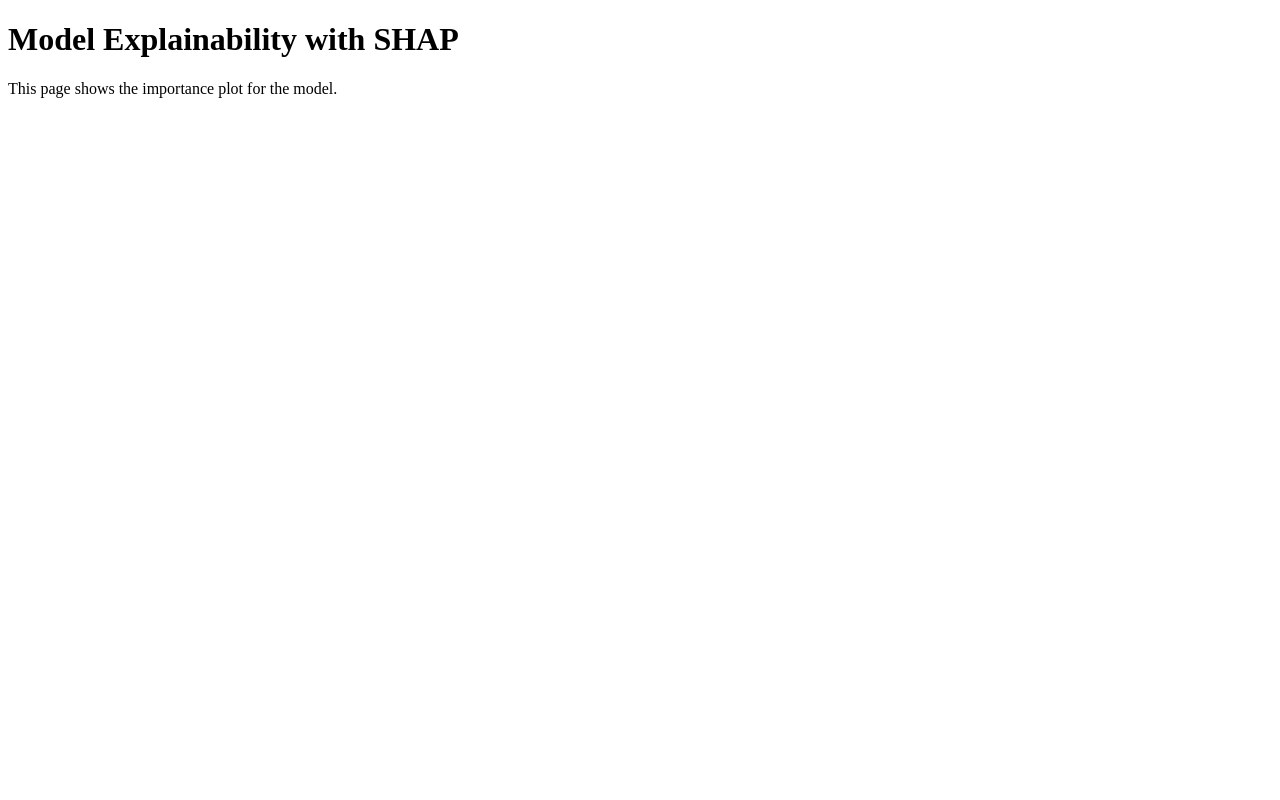
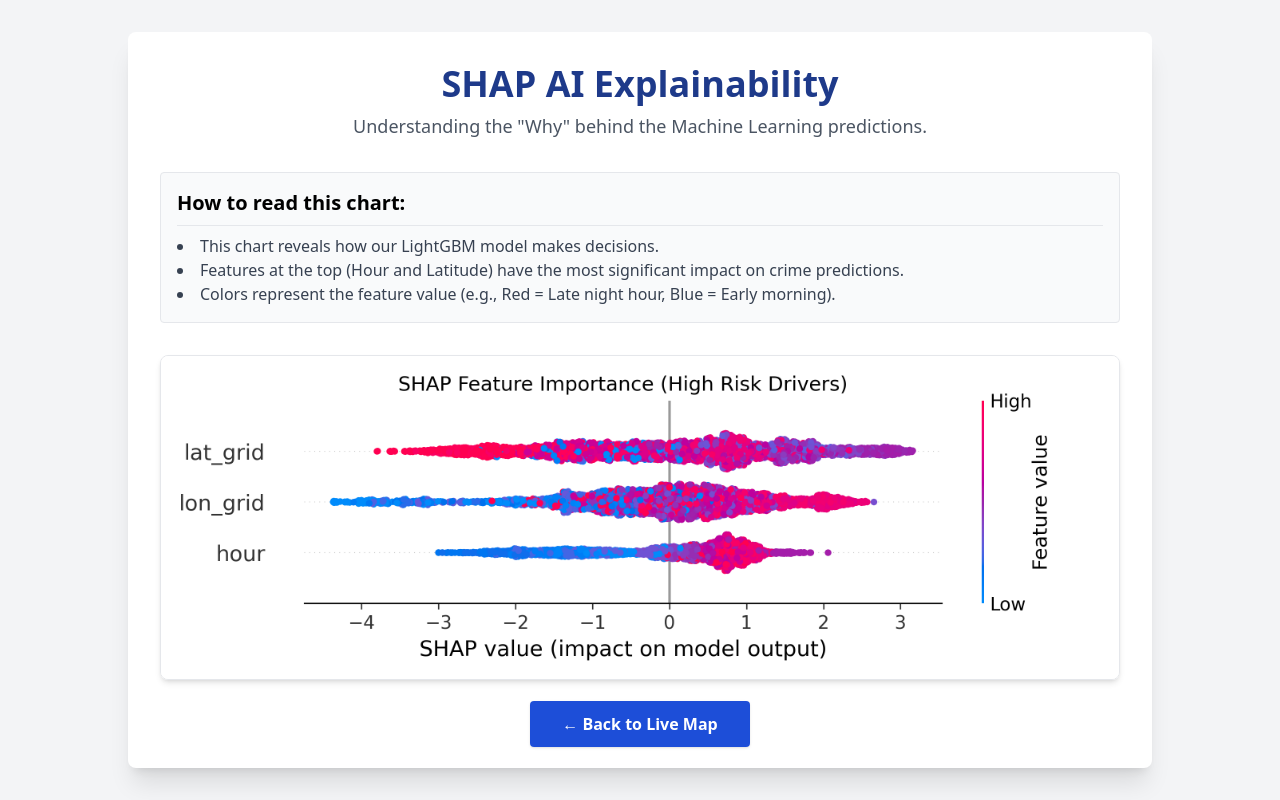
Before and after one commit to nish-debug15/crime_prediction, a FastAPI app: page /explain in a window 1280 px wide. Run offline with FastAPI, Linux system fonts and the light colour scheme; some libraries are stand-ins or nearby versions.

Commit message:
feat: complete interactive frontend and explainability UI

```diff
--- a/templates/explain.html
+++ b/templates/explain.html
@@ -3,11 +3,28 @@
 <head>
     <meta charset="UTF-8">
     <meta name="viewport" content="width=device-width, initial-scale=1.0">
-    <title>SHAP Explainability</title>
+    <title>Model Explainability</title>
+    <script src="https://cdn.tailwindcss.com"></script>
 </head>
-<body>
-    <h1>Model Explainability with SHAP</h1>
-    <p>This page shows the importance plot for the model.</p>
-    <!-- Add SHAP plot here -->
+<body class="bg-gray-100 font-sans p-8">
+    <div class="max-w-5xl mx-auto bg-white p-8 rounded-lg shadow-xl text-center">
+        <h1 class="text-4xl font-extrabold mb-2 text-blue-900">SHAP AI Explainability</h1>
+        <p class="mb-8 text-lg text-gray-600">Understanding the "Why" behind the Machine Learning predictions.</p>
+
+        <div class="bg-gray-50 p-4 rounded border mb-8">
+            <h2 class="text-xl font-bold text-left mb-2 border-b pb-2">How to read this chart:</h2>
+            <ul class="text-left text-gray-700 list-disc list-inside">
+                <li>This chart reveals how our LightGBM model makes decisions.</li>
+                <li>Features at the top (Hour and Latitude) have the most significant impact on crime predictions.</li>
+                <li>Colors represent the feature value (e.g., Red = Late night hour, Blue = Early morning).</li>
+            </ul>
+        </div>
+
+        <img src="/static/shap_summary.png" alt="SHAP Feature Importance" class="mx-auto border border-gray-200 rounded-lg shadow-md hover:shadow-lg transition">
+
+        <div class="mt-8">
+            <a href="/" class="bg-blue-700 text-white px-8 py-3 rounded font-bold shadow hover:bg-blue-600 transition">← Back to Live Map</a>
+        </div>
+    </div>
 </body>
 </html>
```
